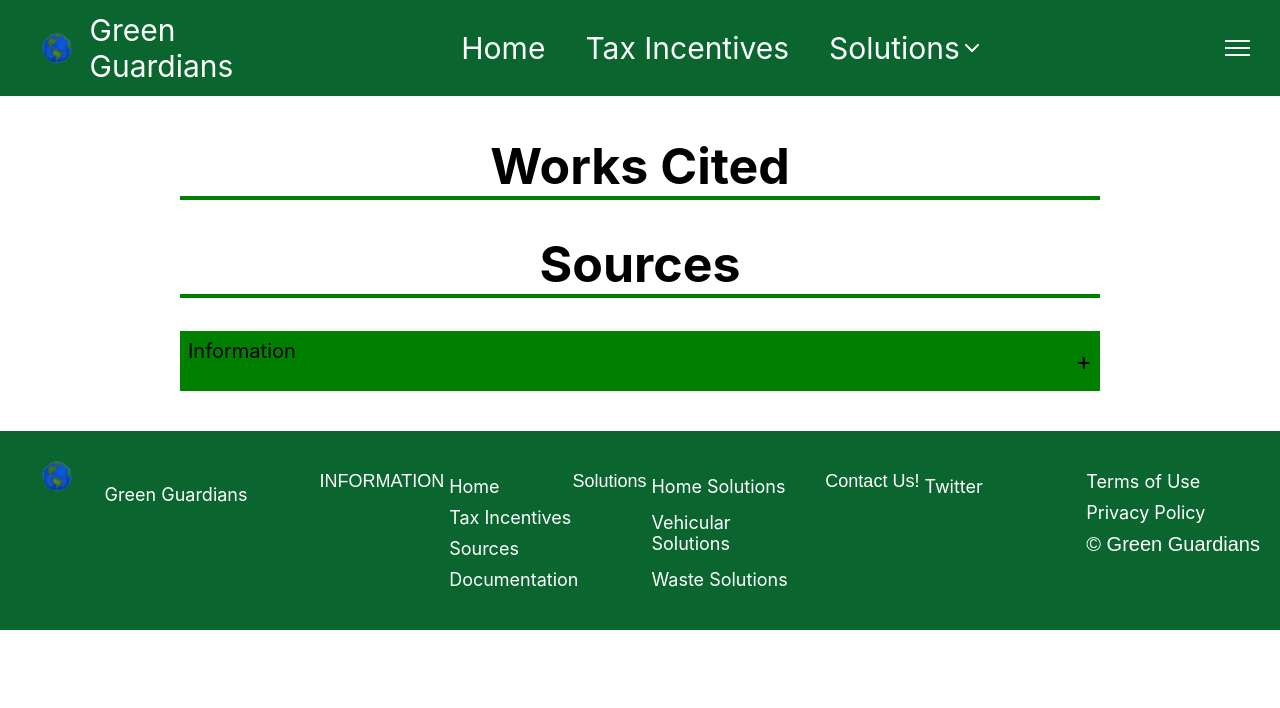
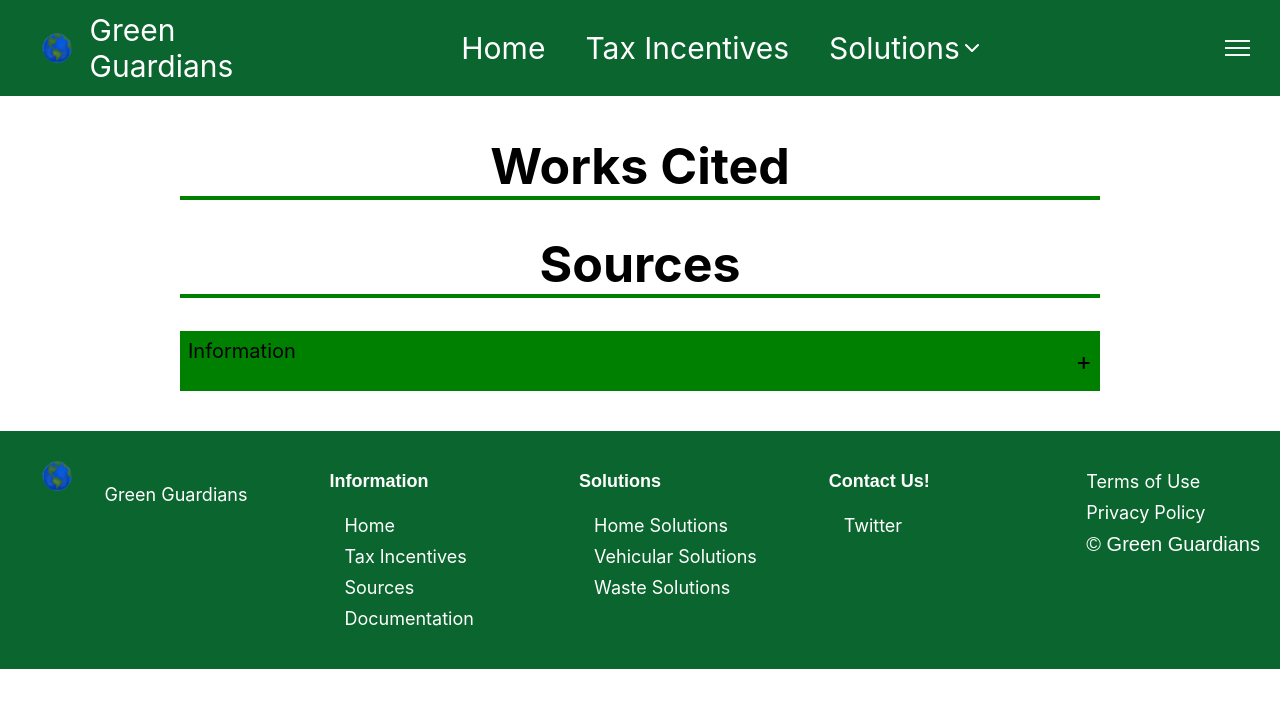
Before and after one commit to chonk9/webmaster23-24, a React (Create React App) app: page /sources in a window 1280 px wide. Shown: the top 708 px of the page. Built offline with nearby package versions, Linux system fonts and the light colour scheme.

Commit message:
Made footer more scalable

```diff
--- a/src/ComponentStyles/Footer.css
+++ b/src/ComponentStyles/Footer.css
@@ -8,6 +8,7 @@ footer {
   background-color: #0a652e;
   color: white;
 }
+
 .sitemap ul {
   padding-top: 5px;
   padding-left: 5px;
@@ -19,6 +20,7 @@ footer {
 
 .sitemap {
   margin-left: 2.5vw;
+  flex-direction: column;
 }
 
 footer a {
@@ -57,6 +59,7 @@ footer {
 
 footer li {
   width: fit-content;
+  padding-left: 0.5rem;
 }
 
 .sitemap p {
--- a/src/Components/footer.js
+++ b/src/Components/footer.js
@@ -17,7 +17,7 @@ export default function Footer({ currentYear }) {
       </a>
       <ul className='sitemap-container'>
         <li className='sitemap'>
-          <p>INFORMATION</p>
+          <p class="bold">Information</p>
           <ul>
             <li>
               <a href='/'>Home</a>
@@ -40,7 +40,7 @@ export default function Footer({ currentYear }) {
           </ul>
         </li>
         <li className='sitemap'>
-          <p>Solutions</p>
+          <p class="bold">Solutions</p>
           <ul>
             <li>
               <a href='/clean-solutions-home'>Home Solutions</a>
@@ -54,7 +54,7 @@ export default function Footer({ currentYear }) {
           </ul>
         </li>
         <li className='sitemap'>
-          <p>Contact Us!</p>
+          <p class="bold">Contact Us!</p>
           <ul>
             <li>
               <a
```
Lines whose indentation alone changed are shown as unchanged.
